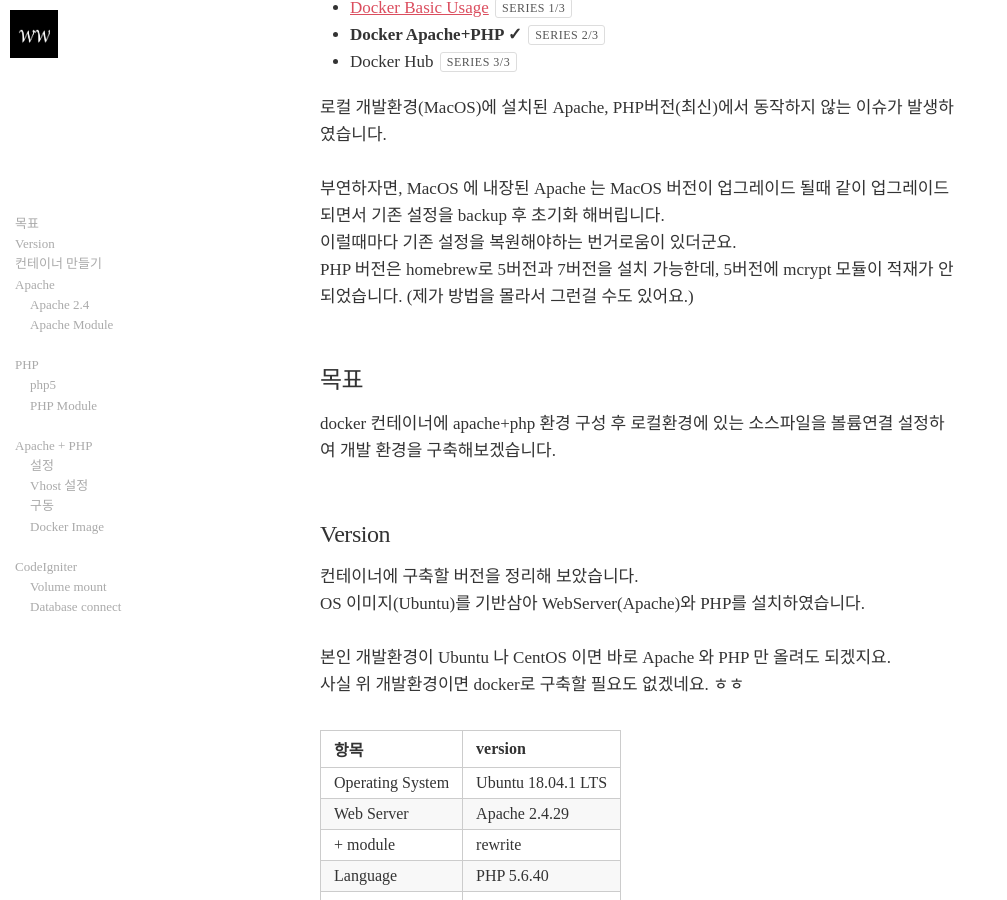
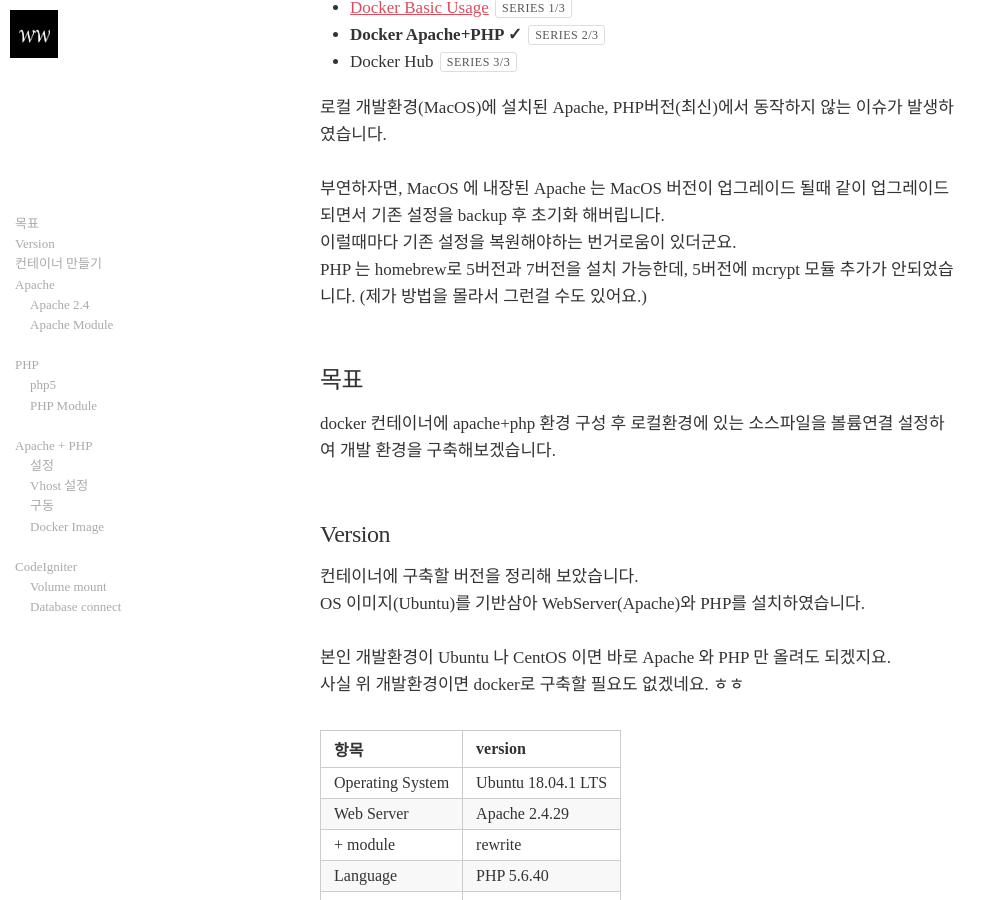
Before and after one commit to didalgus/didalgus.github.io, a Jekyll site: the page built from _posts/2019-08-07-Docker-Apache-PHP.markdown, in a window 1280 px wide and 900 px high, scrolled down 492 px. Shown: the whole window, without its empty margins (0-1007 px from the left). Built offline with Jekyll 4.4.1, drawn with Linux system fonts in a browser that asks for light colours; nearby versions of some CDN libraries; some web fonts are replaced; the table of contents is made by our own code.

Commit message:
Docker Apache+PHP: modify

```diff
--- a/_posts/2019-08-07-Docker-Apache-PHP.markdown
+++ b/_posts/2019-08-07-Docker-Apache-PHP.markdown
@@ -20,7 +20,7 @@ categories: docker
 <br>
 부연하자면, MacOS 에 내장된 Apache 는 MacOS 버전이 업그레이드 될때 같이 업그레이드 되면서 기존 설정을 backup 후 초기화 해버립니다.
 이럴때마다 기존 설정을 복원해야하는 번거로움이 있더군요.
-PHP 버전은 homebrew로 5버전과 7버전을 설치 가능한데, 5버전에 mcrypt 모듈이 적재가 안되었습니다. (제가 방법을 몰라서 그런걸 수도 있어요.)
+PHP 는 homebrew로 5버전과 7버전을 설치 가능한데, 5버전에 mcrypt 모듈 추가가 안되었습니다. (제가 방법을 몰라서 그런걸 수도 있어요.)
 
 
 ## 목표
```
